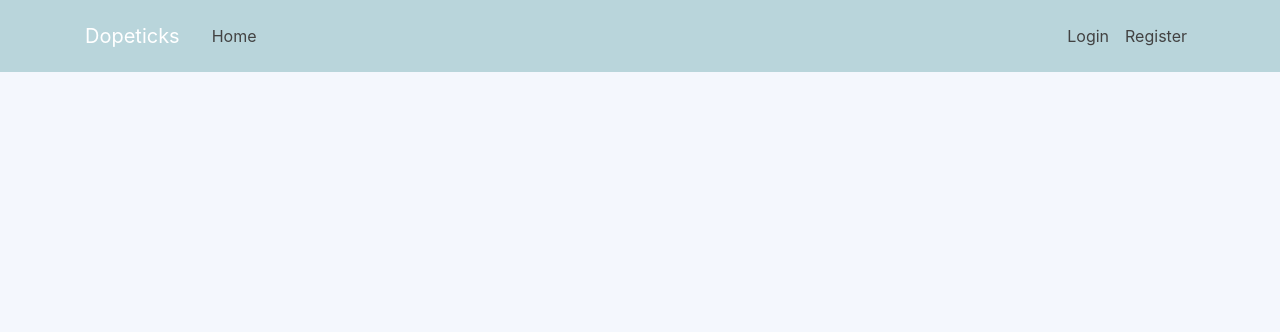
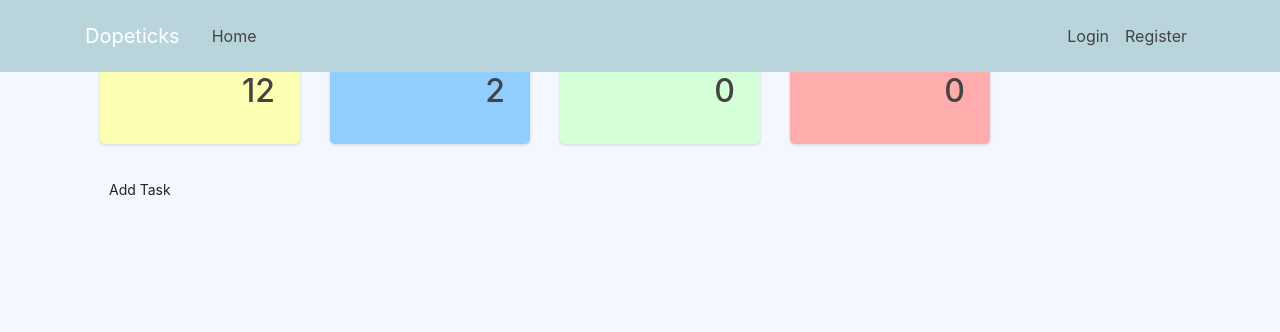
Before and after one commit to csidon/dopeticks, a Flask app: page / in a window 1280 px wide. Shown: the top 332 px of the page. Run offline with Flask 3, Linux system fonts and the light colour scheme; data that the repository does not hold is empty; parts of the project's set-up code (start-up, migrations or seed data) failed here and were passed over.

Commit message:
Added in Add New Task button + fixed loop for task summary on Home (will soon be Dashboard)

```diff
--- a/dopeticksApp/dopeticks/templates/home.html
+++ b/dopeticksApp/dopeticks/templates/home.html
@@ -1,17 +1,6 @@
 {% extends "layout.html" %}
 	{% block content %}
-{% for task in tasks %}
 
-<!--		<div class="content-section">
-			<h1>{{ task.taskTitle }}</h1>
-			<img class="rounded-circle article-img" src="{{ url_for('static', filename='profilePics/' + task.owner.userImage) }}">
-			<p> created by {{ task.owner.userFirstName}} {{ task.owner.userLastName}}</p>
-			<p> {{ task.taskDescription}}</p>
-			<p>  due on {{ task.taskDue.strftime('%d-%m-%Y') }}</p>
-			<p> {{ task.taskStatus }}</p>
-			<a href={{ url_for('task', taskID=task.id) }}><button type="button" class="btn btn-outline-secondary">Edit</button></a>
-
-		</div>-->
 	<section>
 		<div class="container">
 		    <div class="row d-flex justify-content-center align-items-center">
@@ -51,10 +40,15 @@
 		            </div>
 		        </div>
 			</div>
+			<div class="widget-49">
+				<a href={{ url_for('newTask') }} class="btn btn-sm btn-flash-border-primary">Add Task</a>
+			</div>
 		</div>
 	</section>
+
+
 	<section>
-
+		{% for task in tasks %}
 			<div class="container">
 				<div class="row d-flex justify-content-center align-items-center">
 					<div class="col-lg-12" style="margin-top: 5%;">
@@ -77,7 +71,7 @@
 										<p> {{ task.taskDescription}}</p>
 									</ol>
 									<div class="widget-49-meeting-action">
-							<a href="#" class="btn btn-sm btn-flash-border-primary">Edit</a>
+										<a href={{ url_for('task', taskID=task.id) }} class="btn btn-sm btn-flash-border-primary">Edit</a>
 									</div>
 								</div>
 							</div>
@@ -89,3 +83,16 @@
 	</section>
 
 {% endblock content %}
+
+
+
+<!--		<div class="content-section">
+			<h1>{{ task.taskTitle }}</h1>
+			<img class="rounded-circle article-img" src="{{ url_for('static', filename='profilePics/' + task.owner.userImage) }}">
+			<p> created by {{ task.owner.userFirstName}} {{ task.owner.userLastName}}</p>
+			<p> {{ task.taskDescription}}</p>
+			<p>  due on {{ task.taskDue.strftime('%d-%m-%Y') }}</p>
+			<p> {{ task.taskStatus }}</p>
+			<a href={{ url_for('task', taskID=task.id) }}><button type="button" class="btn btn-outline-secondary">Edit</button></a>
+
+		</div>-->
--- a/dopeticksApp/dopeticks/templates/layout.html
+++ b/dopeticksApp/dopeticks/templates/layout.html
@@ -29,16 +29,21 @@
 		      <button class="navbar-toggler" type="button" data-toggle="collapse" data-target="#navbarToggle" aria-controls="navbarToggle" aria-expanded="false" aria-label="Toggle navigation">
 		        <span class="navbar-toggler-icon"></span>
 		      </button>
+		      <!-- Navbar Left Side -->
+
 		      <div class="collapse navbar-collapse" id="navbarToggle">
 		        <div class="navbar-nav mr-auto">
-		          <a class="nav-item nav-link" style="color:#424242;" href="{{ url_for('home') }}">Home</a>
+		        	{% if current_user.is_authenticated %}
+		        		<a class="nav-item nav-link"  style="color:#424242;" href="{{ url_for('dashboard') }}">Dashboard</a>
+		        	{% else %}
+		          	<a class="nav-item nav-link" style="color:#424242;" href="{{ url_for('home') }}">Home</a>
+		        	{% endif %}
 
 		        </div>
 		        <!-- Navbar Right Side -->
 		        <div class="navbar-nav">
 		        	<!-- # Using ginja2 conditional and using current_user.is_authenticated to check if user is logged in or not -->
 		        	{% if current_user.is_authenticated %}
-		        		<a class="nav-item nav-link"  style="color:#424242;" href="{{ url_for('dashboard') }}">Dashboard</a>
 		        		<a class="nav-item nav-link"  style="color:#424242;" href="{{ url_for('account') }}">{{ current_user.userFirstName }} {{ current_user.userLastName }}</a>
 		        		<a class="nav-item nav-link"  style="color:#424242;" href="{{ url_for('logout') }}">Logout</a>
 		        	{% else %}
```
Lines whose indentation alone changed are shown as unchanged.
